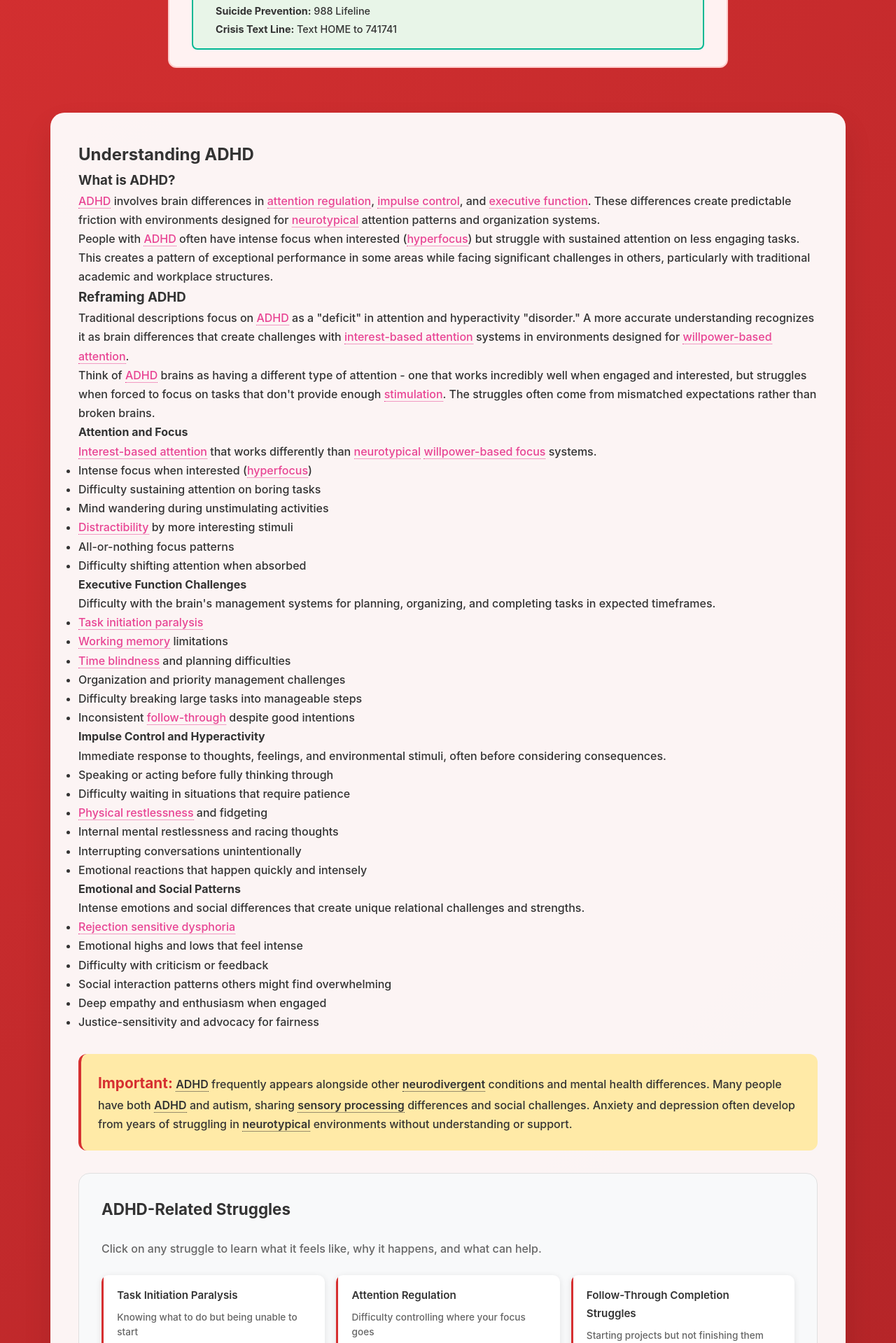
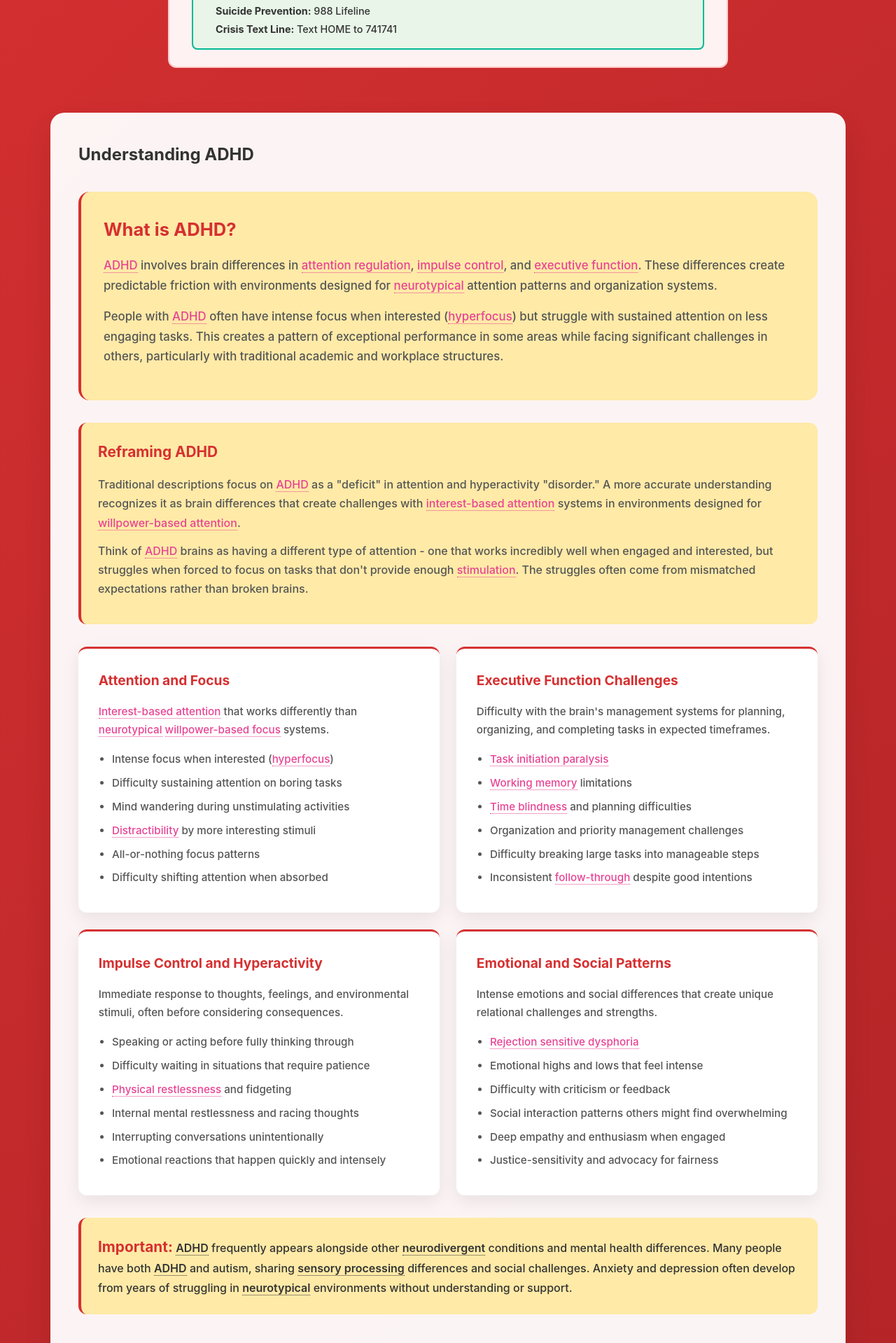
Before and after one commit to neurodivergent-survival-guide/neurodivergent-survival-guide, a Jekyll site: the page built from conditions/adhd.html, in a window 1280 px wide. Shown: the part 470-2389 px from the top of the page at 70% size. Built offline with Jekyll 4.4.1, drawn with Linux system fonts in a browser that asks for light colours; some of the changed text lies outside the part shown.

Commit message:
Update condition.html

```diff
--- a/_layouts/condition.html
+++ b/_layouts/condition.html
@@ -83,6 +83,45 @@
         margin-bottom: 2rem;
     }
 
+    .condition-intro {
+        background: {{ colors.light_bg | default: '#ffeaa7' }};
+        padding: 2rem;
+        border-radius: 16px;
+        margin: 2rem 0;
+        border-left: 4px solid {{ colors.primary }};
+    }
+
+    .condition-intro h2, .condition-intro h3 {
+        color: {{ colors.primary }};
+        margin-bottom: 1rem;
+        font-size: 1.6rem;
+    }
+
+    .condition-intro p {
+        margin-bottom: 1rem;
+        font-size: 1.05rem;
+        color: #555;
+    }
+
+    .reframe-box {
+        background: {{ colors.light_bg | default: '#ffeaa7' }};
+        padding: 1.5rem;
+        border-radius: 12px;
+        margin: 2rem 0;
+        border-left: 4px solid {{ colors.primary }};
+    }
+
+    .reframe-box h3 {
+        color: {{ colors.primary }};
+        margin-bottom: 1rem;
+        font-size: 1.3rem;
+    }
+
+    .reframe-box p {
+        color: #555;
+        margin-bottom: 0.8rem;
+    }
+
     .highlight-box {
         background: {{ colors.light_bg | default: '#ffeaa7' }};
         padding: 1.5rem;
@@ -102,7 +141,48 @@
         margin-bottom: 0.8rem;
     }
 
-    .struggles-section {
+    .characteristics-grid {
+        display: grid;
+        grid-template-columns: repeat(auto-fit, minmax(300px, 1fr));
+        gap: 1.5rem;
+        margin: 2rem 0;
+    }
+
+    @media (min-width: 900px) {
+        .characteristics-grid {
+            grid-template-columns: repeat(2, 1fr);
+        }
+    }
+
+    .characteristic-card {
+        background: white;
+        border-radius: 12px;
+        padding: 1.8rem;
+        box-shadow: 0 8px 25px rgba(0, 0, 0, 0.08);
+        border-top: 3px solid {{ colors.primary }};
+    }
+
+    .characteristic-card h4 {
+        color: {{ colors.primary }};
+        margin-bottom: 1rem;
+        font-size: 1.2rem;
+    }
+
+    .characteristic-card p {
+        color: #555;
+        margin-bottom: 1rem;
+        font-size: 0.95rem;
+    }
+
+    .characteristic-card ul {
+        padding-left: 1.2rem;
+        color: #555;
+    }
+
+    .characteristic-card li {
+        margin-bottom: 0.5rem;
+        font-size: 0.95rem;
+    }
         background: #f8f9fa;
         padding: 2rem;
         border-radius: 16px;
@@ -527,6 +607,15 @@
             text-align: center;
         }
 
+        .characteristics-grid {
+            grid-template-columns: 1fr;
+            gap: 1rem;
+        }
+
+        .characteristic-card {
+            padding: 1.5rem;
+        }
+
         .support-grid {
             grid-template-columns: 1fr;
         }
@@ -616,11 +705,11 @@
                     <p>These struggles span multiple neurodivergent conditions and often interact with each other:</p>
 
                     <div class="cross-cutting-grid">
-                        {% assign cross_cutting_links = "perfectionism-paralysis,emotional-dysregulation,social-masking-exhaustion,rejection-sensitivity" | split: "," %}
-                        {% assign cross_cutting_titles = "Perfectionism Paralysis,Emotional Dysregulation,Social Masking Exhaustion,Rejection Sensitivity" | split: "," %}
-                        {% assign cross_cutting_descriptions = "When impossibly high standards prevent starting or completing tasks,Intense emotions that feel overwhelming or disproportionate,Fatigue from hiding neurodivergent traits in social situations,Intense emotional pain from perceived criticism or rejection" | split: "," %}
+                        {% assign cross_cutting_links = "perfectionism-paralysis,emotional-dysregulation,social-masking-exhaustion" | split: "," %}
+                        {% assign cross_cutting_titles = "Perfectionism Paralysis,Emotional Dysregulation,Social Masking Exhaustion" | split: "," %}
+                        {% assign cross_cutting_descriptions = "When impossibly high standards prevent starting or completing tasks,Intense emotions that feel overwhelming or disproportionate,Fatigue from hiding neurodivergent traits in social situations" | split: "," %}
 
-                        {% for i in (0..3) %}
+                        {% for i in (0..2) %}
                             {% assign link_slug = cross_cutting_links[i] %}
                             {% assign link_path = '/struggles/' | append: link_slug | append: '.html' %}
                             {% assign link_page = site.pages | where: "url", link_path | first %}
```
